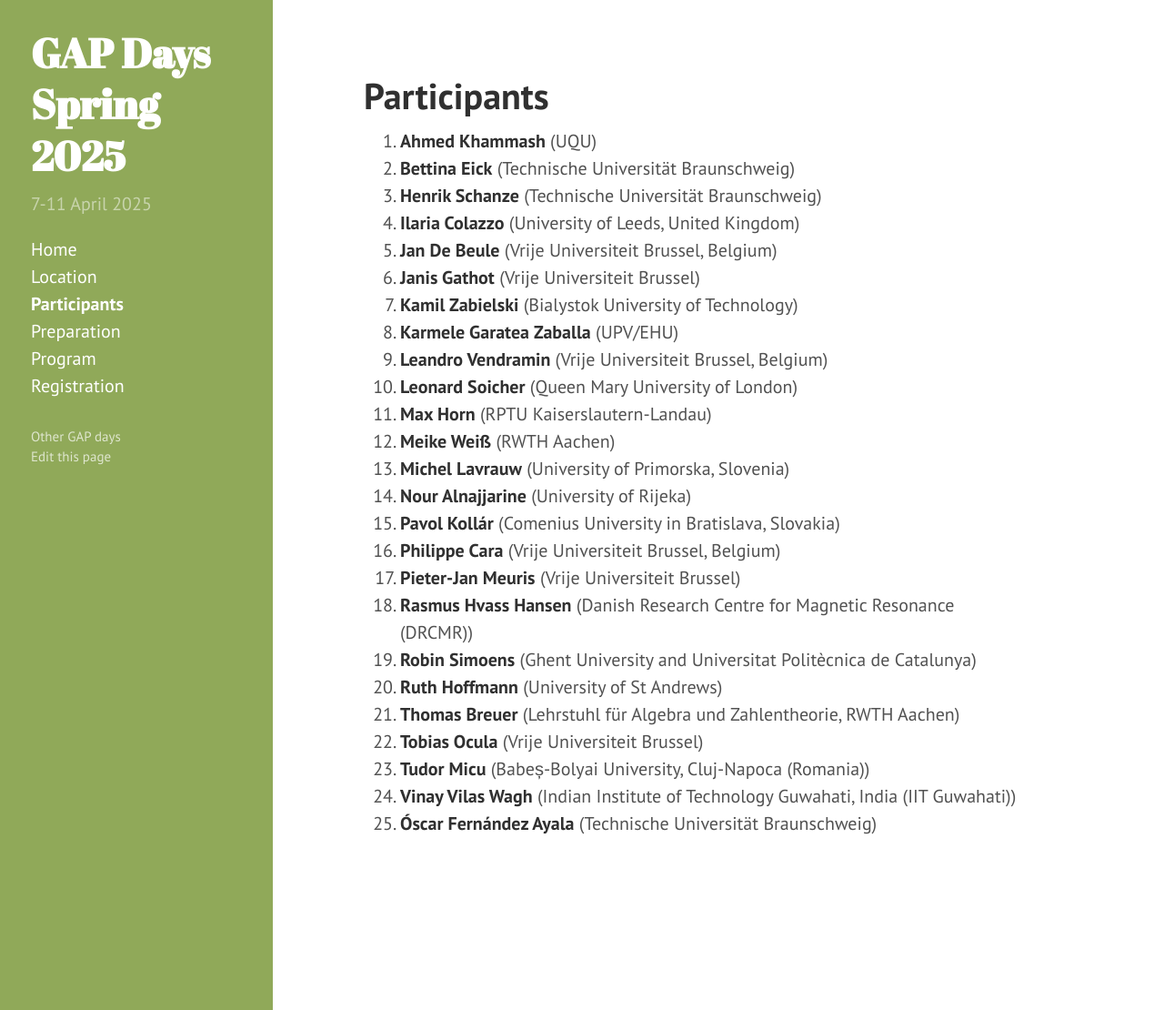
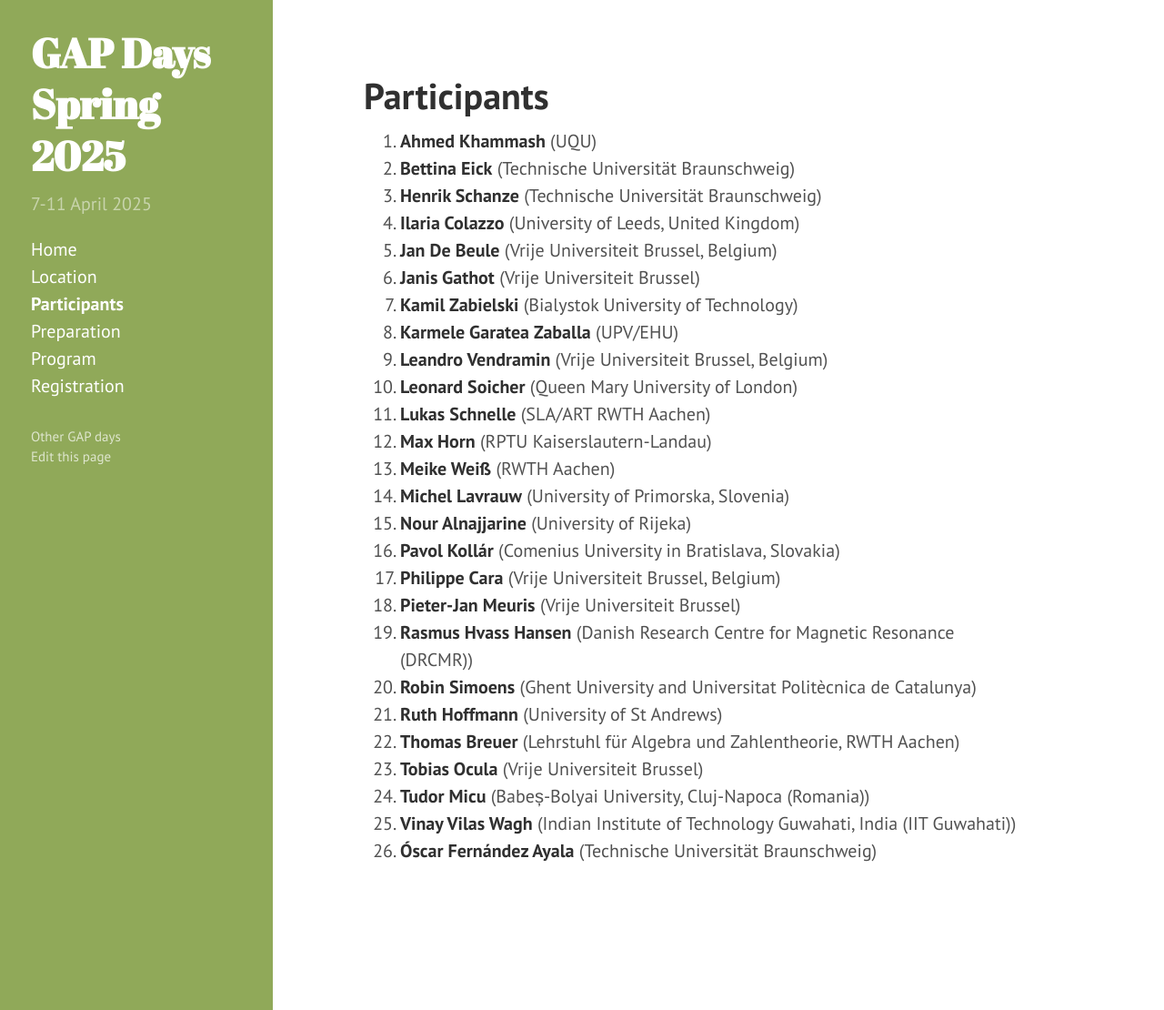
Before and after one commit to gapdays/gapdays2025-spring, a Jekyll site: the page built from participants.md, in a window 1280 px wide and 1110 px high. Shown: the whole window at 91% size. Built offline with Jekyll 4.4.1, drawn with Linux system fonts in a browser that asks for light colours.

Commit message:
updated participants

```diff
--- a/participants.md
+++ b/participants.md
@@ -27,6 +27,7 @@ participants:
   - {name: Janis Gathot, affiliation: "Vrije Universiteit Brussel"}
   - {name: Tudor Micu, affiliation: "Babeș-Bolyai University, Cluj-Napoca (Romania)"}
   - {name: Karmele Garatea Zaballa, affiliation: "UPV/EHU"}
+  - {name: Lukas Schnelle, affiliation: "SLA/ART RWTH Aachen"}
 ---
 
 <ol>{% assign participants = page.participants | sort: "name" %}
```
